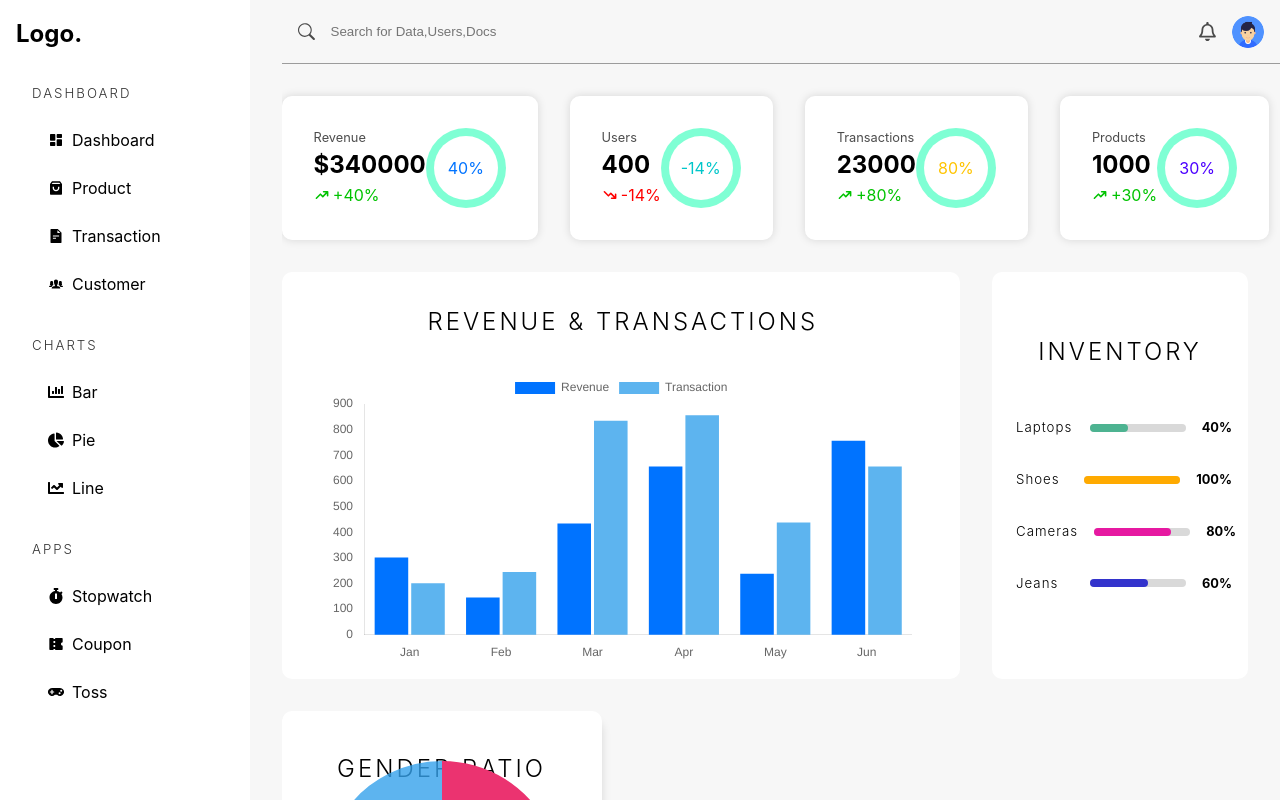
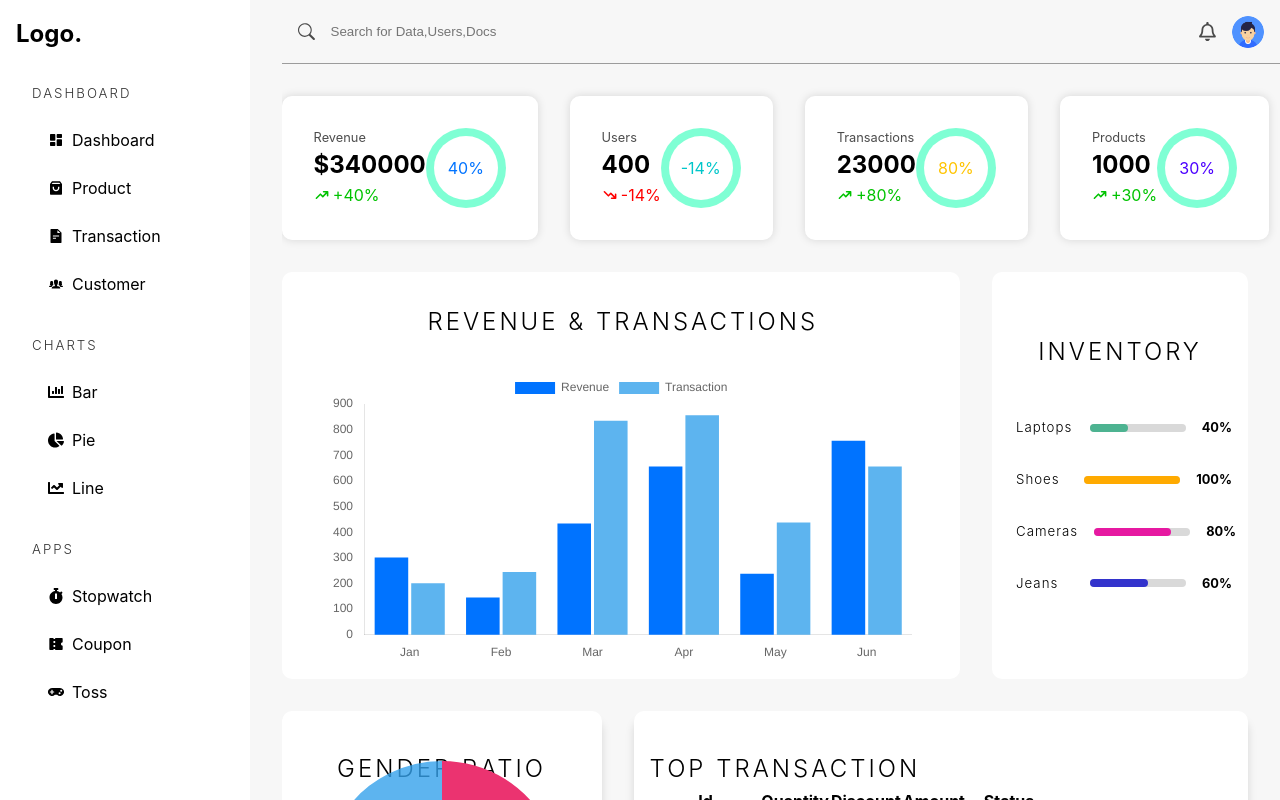
Before and after one commit to navneetanand448/Admin-dashboard, a React app in the folder frontend/: page / in a window 1280 px wide. Built offline with nearby package versions, Linux system fonts and the light colour scheme; the HTML template or start-up script is replaced by a standard one.

Commit message:
created DashboardTable.jsx

```diff
--- a/frontend/src/Components/DashboardTable.jsx
+++ b/frontend/src/Components/DashboardTable.jsx
@@ -1,11 +1,35 @@
 import TableHOC from "./TableHOC"
-
-function DashboardTable() {
+const columns=[
+  {
+    header:"Id",
+    accessorKey:"id",
+},
+{
+  header:"Quantity",
+  accessorKey:"quantity",
+},
+{
+  header:"Discount",
+  accessorKey:"discount",
+},
+{
+  header:"Amount",
+  accessorKey:"amount",
+},
+{
+  header:"Status",
+  accessorKey:"status",
+}
+]
+const TransactionTable = TableHOC("Top Transaction");
+function Table({data=[]}){
   return (
-    <div>
-
-    </div>
+   <TransactionTable
+      columns={columns}
+      data={data}
+      containerClassName="transaction-box"
+    />
   )
 }
 
-export default DashboardTable
+export default Table
--- a/frontend/src/Pages/Dashboard.jsx
+++ b/frontend/src/Pages/Dashboard.jsx
@@ -6,6 +6,7 @@ import { HiTrendingUp, HiTrendingDown } from "react-icons/hi";
 import data from '../assets/data.json'
 import { BarChart, DoughnutChart } from "../Components/Charts";
 import {BiMaleFemale} from 'react-icons/bi'
+import Table from '../Components/DashboardTable'
 function Dashboard() {
   return (
     <div className="admin-container">
@@ -85,6 +86,7 @@ function Dashboard() {
 
     </p>
   </div>
+  <Table data={data.transaction}/>
 
 </section>
 
```
